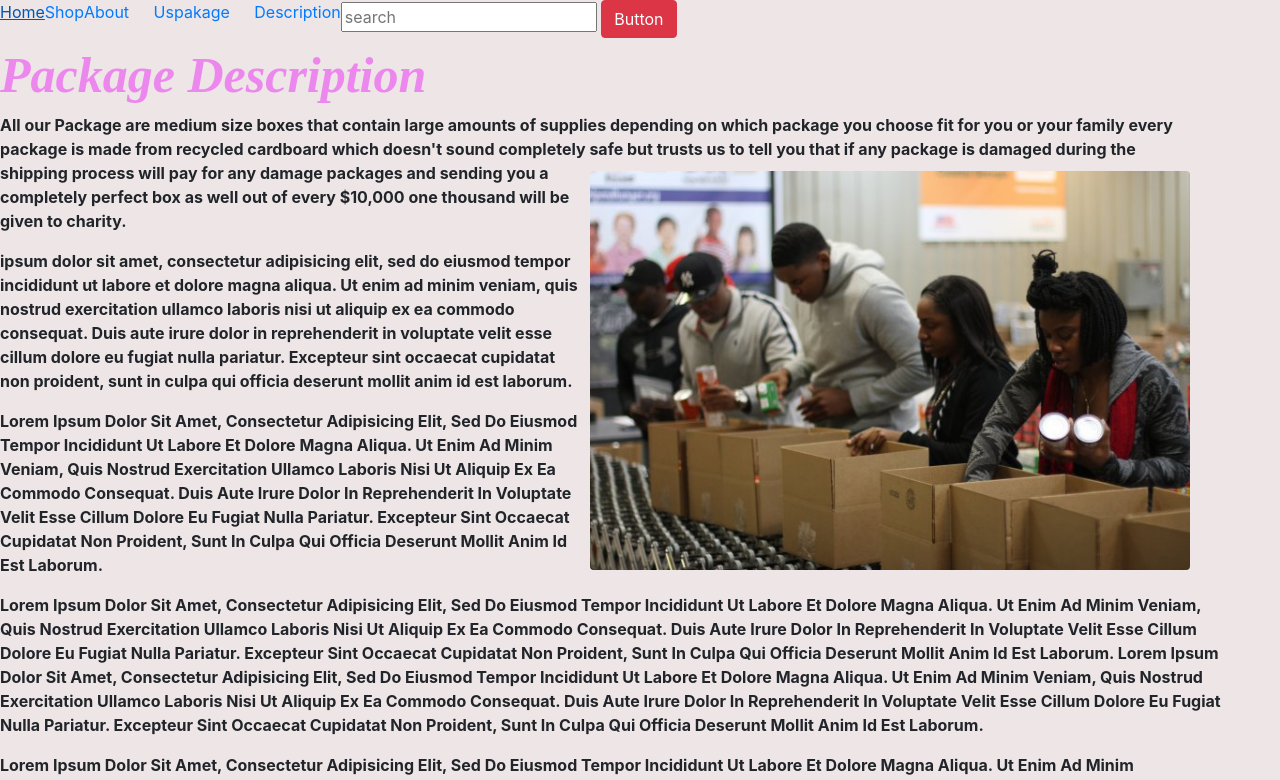
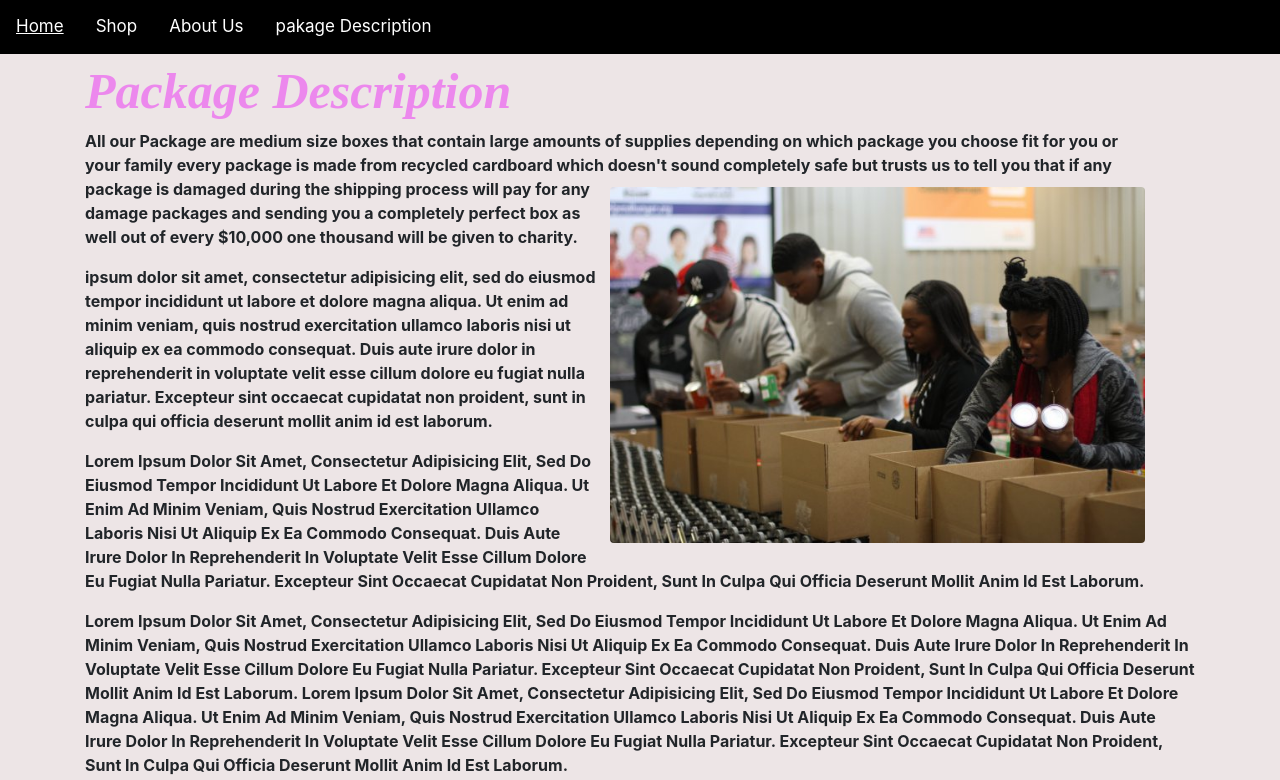
Before and after one commit to AAguilar819/Capstone, a plain HTML site: page description.html in a window 1280 px wide. Shown: the top 780 px of the page. Drawn offline with Linux system fonts and the light colour scheme; a web font is replaced by a local one.

```diff
--- a/description.html
+++ b/description.html
@@ -26,18 +26,17 @@ index.html
 </style>
 
 <body>
-    <article>
-        <nav>
-            <div class="topnav">
-                <a class="active" href="#Home">Home</a>
-                <a href="#Shop">Shop</a>
-                <a href="#About Us">About Us</a>
-                <a href="#Package Description">pakage Description</a>
-                <input type="text" placeholder="search">
-                <button class="btn btn-danger navbar-btn">Button</button>
 
-            </div>
-        </nav>
+    <nav>
+        <div class="topnav">
+            <a href="index.html">Home</a>
+            <a href="stock.html">Shop</a>
+            <a href="About.html">About Us</a>
+            <a href="description.html">pakage Description</a>
+
+        </div>
+    </nav>
+    <article class="container">
         <header class="font-weight-bold text-capitalize ">
             Package Description
         </header>
--- a/styles.css
+++ b/styles.css
@@ -3,11 +3,7 @@
 /*Body*/
 
 html {
-    background-color: tomato;
-}
-
-body {
-    r
+    background-color: white;
 }
 
 
@@ -30,15 +26,28 @@ header {
 
 /*Nav*/
 
-.topnav a {
-    word-spacing: 20px;
-    float: left;
+.topnav {
+    overflow: hidden;
+    background-color: black;
 }
 
-.topnav a.image {
-    padding: 0px;
-    width: 10%;
-    float: right;
+.topnav a {
+    float: left;
+    color: white;
+    text-align: center;
+    padding: 14px 16px;
+    text-decoration: none;
+    font-size: 17px;
+}
+
+.topnav a:hover {
+    background-color: black;
+    color: white;
+}
+
+.topnav a.active {
+    background-color: green;
+    color: white;
 }
 
 
```
